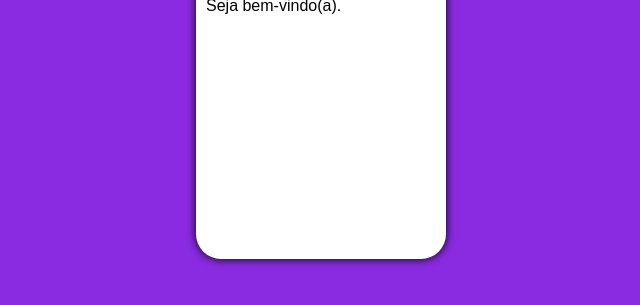
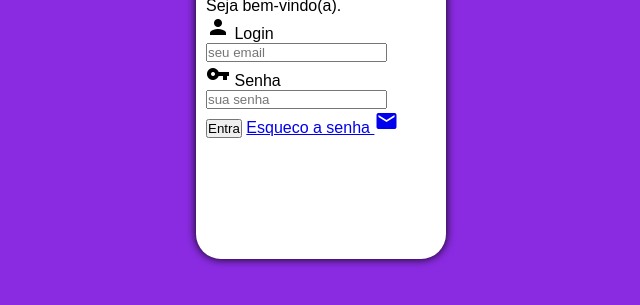
Before and after one commit to Guhaugusto/progeto-login, a plain HTML site: page index.html in a window 1280 px wide. Shown: the part 391-696 px from the top of the page, without its empty margins (319-959 px from the left). Drawn offline with Linux system fonts and the light colour scheme.

Commit message:
atualização

```diff
--- a/estilo/midia-query.css
+++ b/estilo/midia-query.css
@@ -31,7 +31,7 @@
         width: 990px;
     }
     section#login > div#imagem  {
-        float: left;
+        float: right;
         width: 50%;
         height: 100%;
     }
--- a/estilo/style.css
+++ b/estilo/style.css
@@ -48,3 +48,12 @@ section#login > div#formulario {
     padding: 10px;
     display: block;
 }
+div#formilario > h1 {
+    text-align: center;
+    margin-bottom: 10px;
+
+}
+
+div#formilario > p {
+    font-size: 0.5em;
+}
--- a/index.html
+++ b/index.html
@@ -6,6 +6,7 @@
     <title>Login</title>
     <link rel="stylesheet" href="estilo/style.css">
     <link rel="stylesheet" href="estilo/midia-query.css">
+    <link href="https://fonts.googleapis.com/icon?family=Material+Icons" rel="stylesheet">
 </head>
 <body>
     <main>
@@ -16,7 +17,22 @@
             <div id="formulario">
                 <h1>Login</h1>
                 <p>Seja bem-vindo(a).</p>
-                <form action="login.php" method="post"></form>
+                <form action="login.php" method="post" autocomplete="on">
+                    <div class="campo">
+                        <i class="material-icons">person</i>
+                        <label for="ilogin">Login</label>
+                        <input type="email" name="login" id="ilogin" placeholder="seu email" required autocomplete="email">
+                    </div>
+                    <div class="campo">
+                        <i class="material-icons">vpn_key</i>
+                        <label for="isenha">Senha</label>
+                        <input type="password" name="senha" id="isenha" placeholder="sua senha" min="8" max="12" required autocomplete="current-password">
+                    </div>
+                    <input type="submit" value="Entra">
+                    <a href="Esquesi.html">
+                        Esqueco a senha <i class="material-icons">mail</i>
+                    </a>
+                </form>
             </div>
 
         </section>
```
